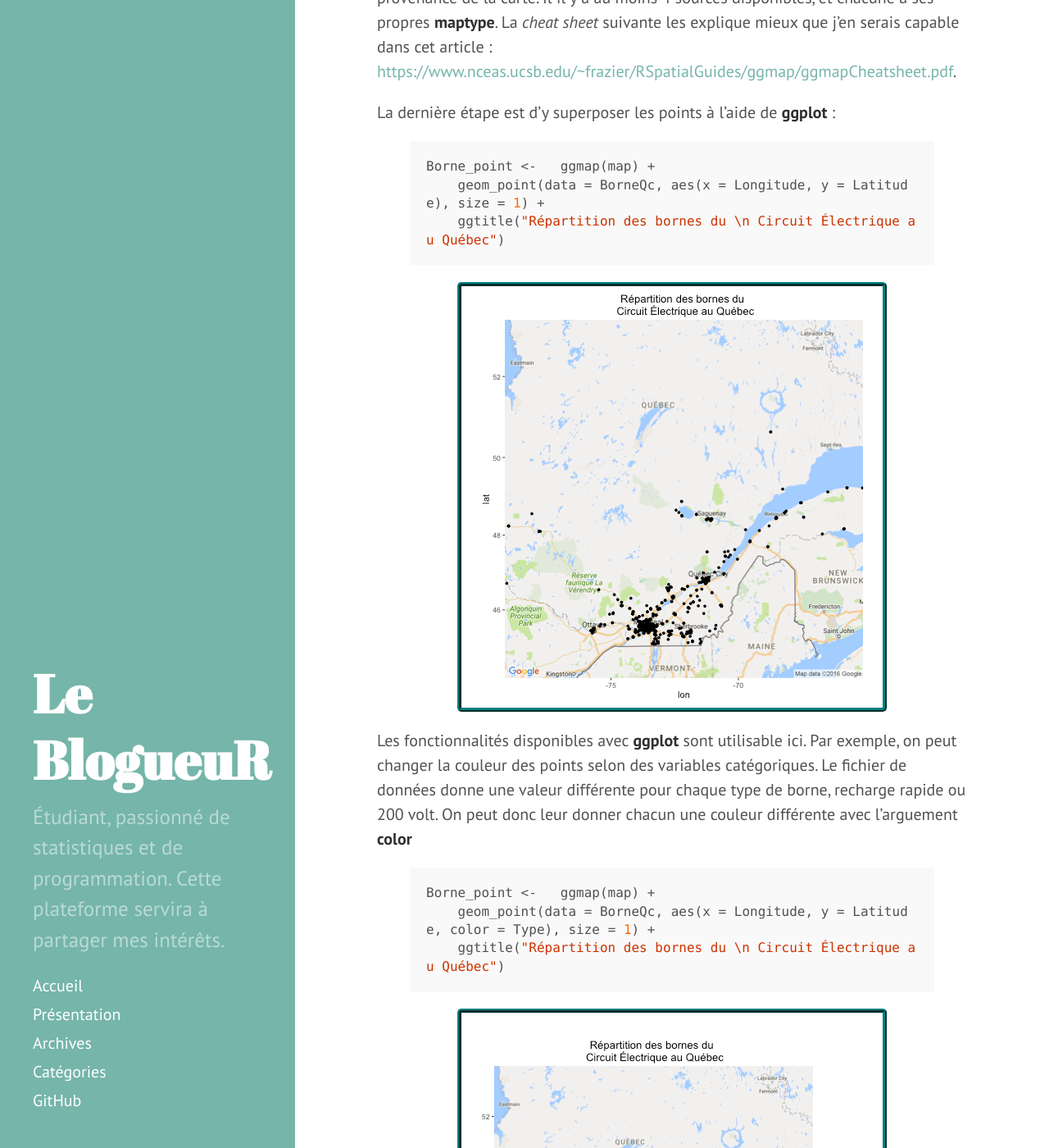
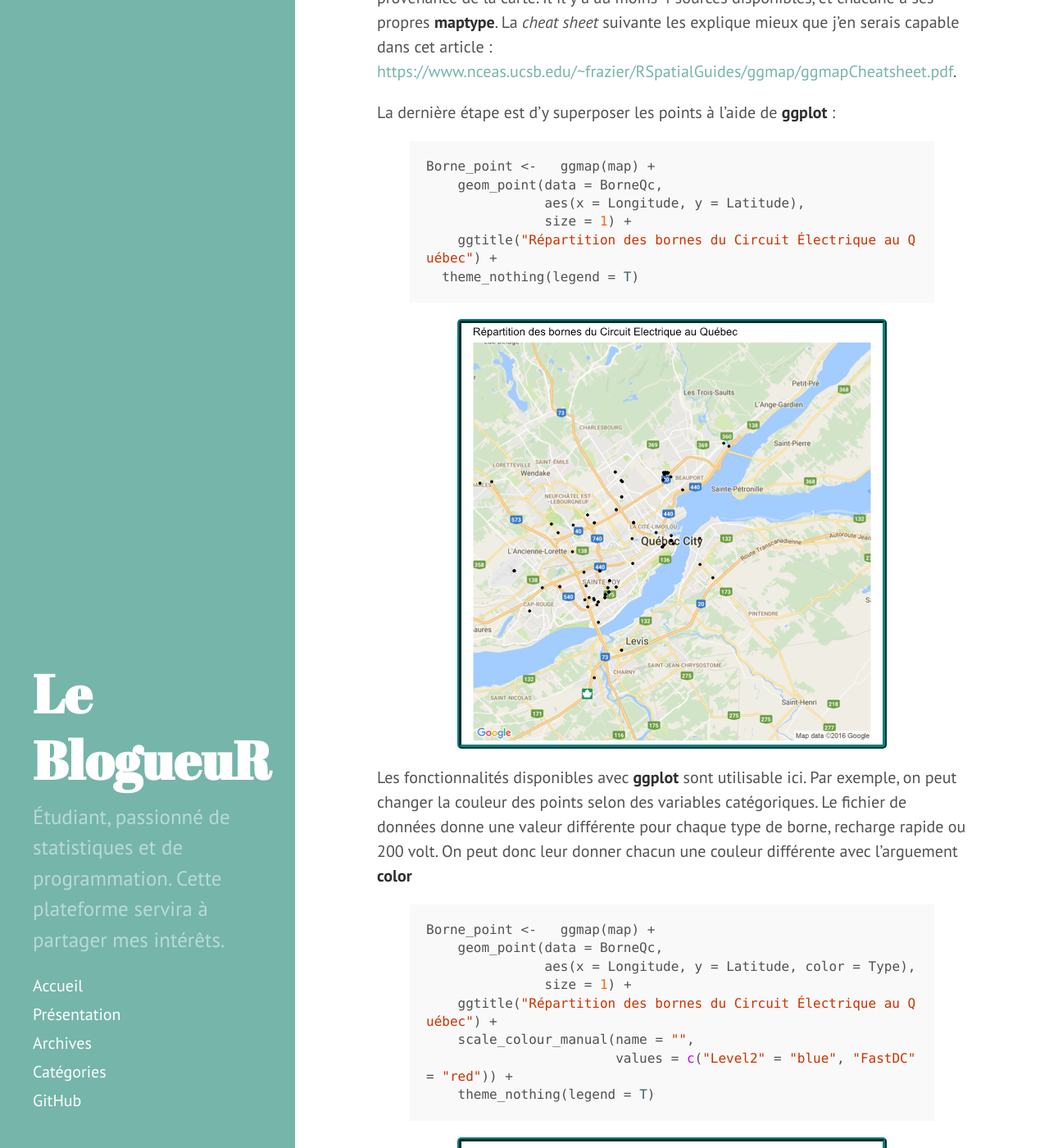
Before and after one commit to philippehamel/philippehamel.github.io, a Jekyll site: the page built from index.html, in a window 1280 px wide and 1400 px high, scrolled down 12569 px. Shown: the whole window at 82% size. Built offline with Jekyll 4.4.1, drawn with Linux system fonts in a browser that asks for light colours; comment, search, counter and statistics services are not loaded.

Commit message:
Google map
Changement visuel des carte

```diff
--- a/_posts/2016-11-07-googlemap.md
+++ b/_posts/2016-11-07-googlemap.md
@@ -117,8 +117,11 @@
 
 {% highlight r %}
 Borne_point <-   ggmap(map) +
-    geom_point(data = BorneQc, aes(x = Longitude, y = Latitude), size = 1) +
-    ggtitle("Répartition des bornes du \n Circuit Électrique au Québec")
+    geom_point(data = BorneQc,
+               aes(x = Longitude, y = Latitude),
+               size = 1) +
+    ggtitle("Répartition des bornes du Circuit Électrique au Québec") +
+  theme_nothing(legend = T)
 {% endhighlight %}
 ![plot of chunk unnamed-chunk-10](/figure/source/2016-11-07-googlemap/unnamed-chunk-10-1.png)
 
@@ -127,8 +130,13 @@
 
 {% highlight r %}
 Borne_point <-   ggmap(map) +
-    geom_point(data = BorneQc, aes(x = Longitude, y = Latitude, color = Type), size = 1) +
-    ggtitle("Répartition des bornes du \n Circuit Électrique au Québec")
+    geom_point(data = BorneQc,
+               aes(x = Longitude, y = Latitude, color = Type),
+               size = 1) +
+    ggtitle("Répartition des bornes du Circuit Électrique au Québec") +
+    scale_colour_manual(name = "",
+                        values = c("Level2" = "blue", "FastDC" = "red")) +
+    theme_nothing(legend = T)
 {% endhighlight %}
 ![plot of chunk unnamed-chunk-12](/figure/source/2016-11-07-googlemap/unnamed-chunk-12-1.png)
 
```
Also changed, not shown: other parts of _posts/2016-11-07-googlemap.md (+1 -1 lines), _source/2016-11-07-googlemap.Rmd (+15 -7 lines), figure/source/2016-11-07-googlemap/unnamed-chunk-10-1.png, figure/source/2016-11-07-googlemap/unnamed-chunk-12-1.png.
